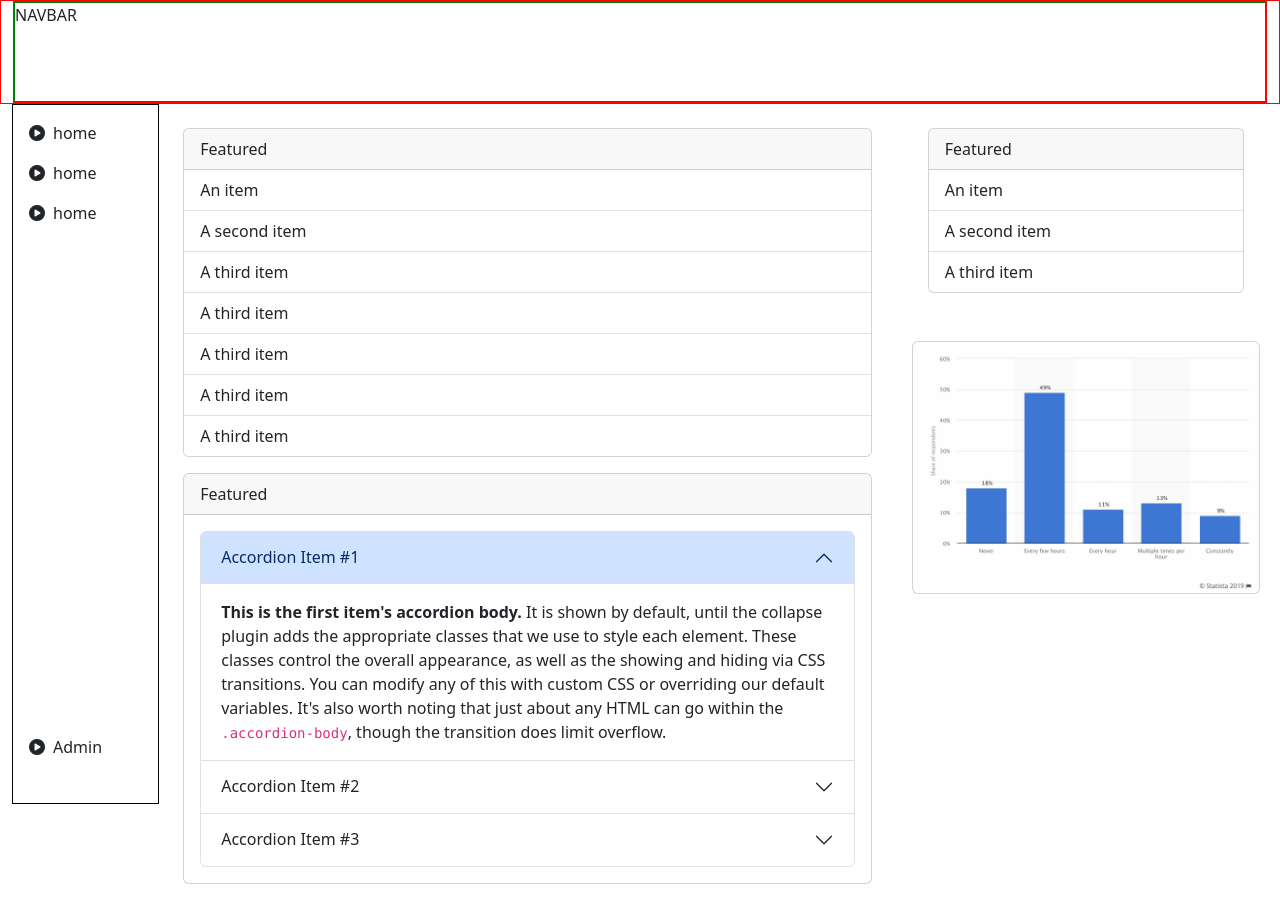
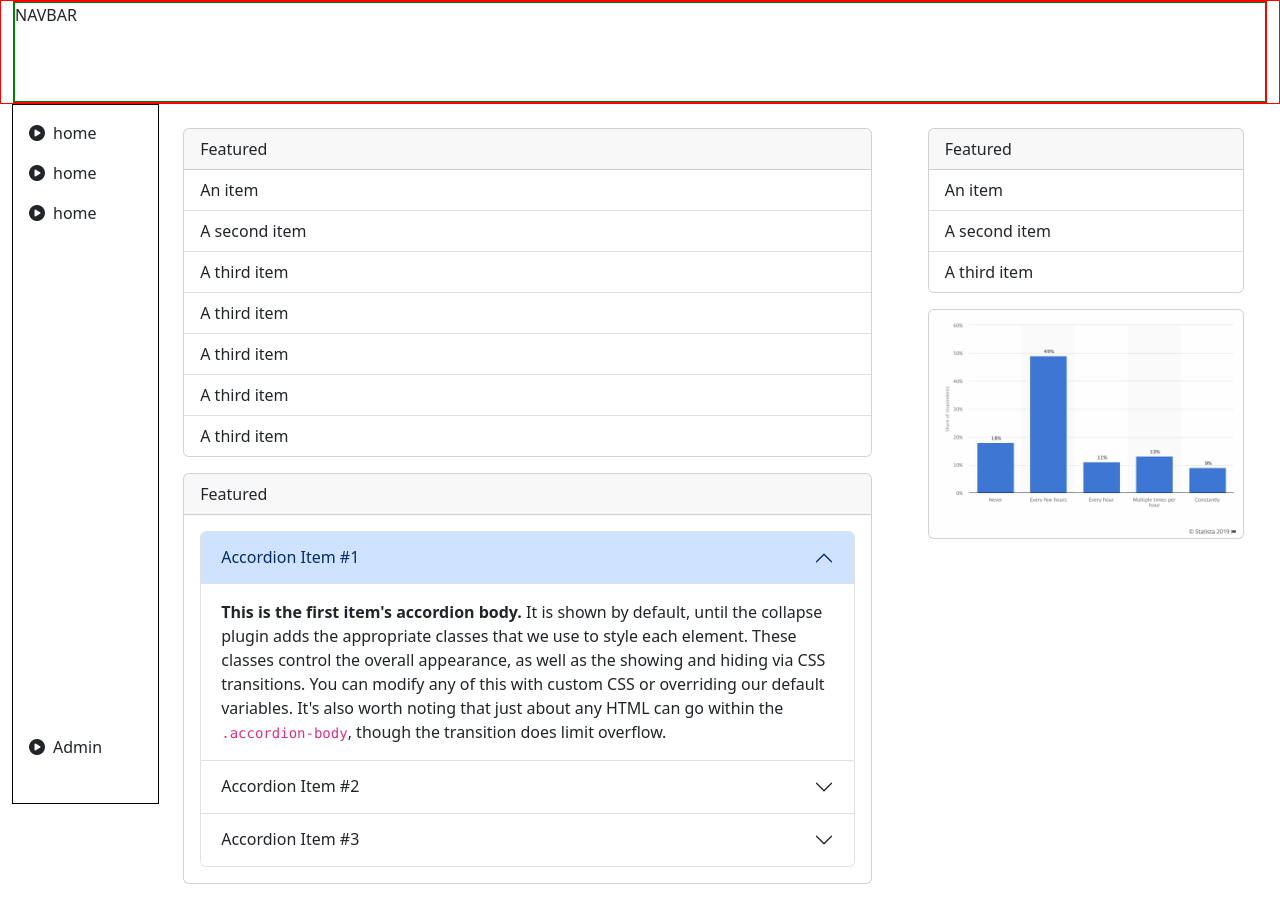
Before and after one commit to StefanoMela/html-css-bootstrap-dashboard, a plain HTML site: page index.html in a window 1280 px wide. Drawn offline with nearby package versions, Linux system fonts and the light colour scheme.

Commit message:
graph card fixes

```diff
--- a/index.html
+++ b/index.html
@@ -138,7 +138,7 @@
                             <li class="list-group-item">A third item</li>
                         </ul>
                     </div>
-                    <div class="card mt-5 graph">
+                    <div class="card m-sm-3 mt-5 graph">
                         <img src="./img/stats.jpeg" alt="" class="img-fluid rounded">
                     </div>
                 </div>
```
